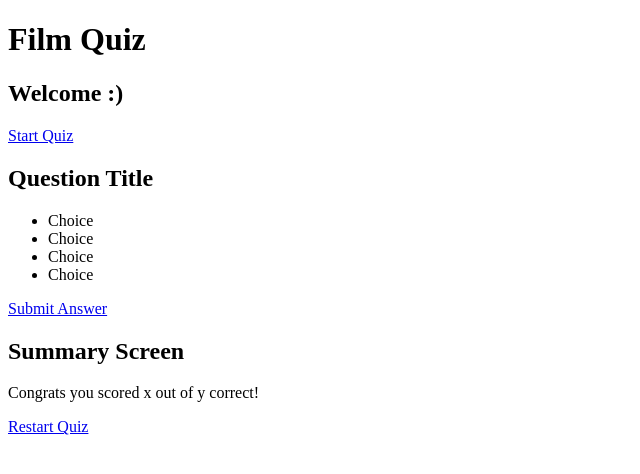
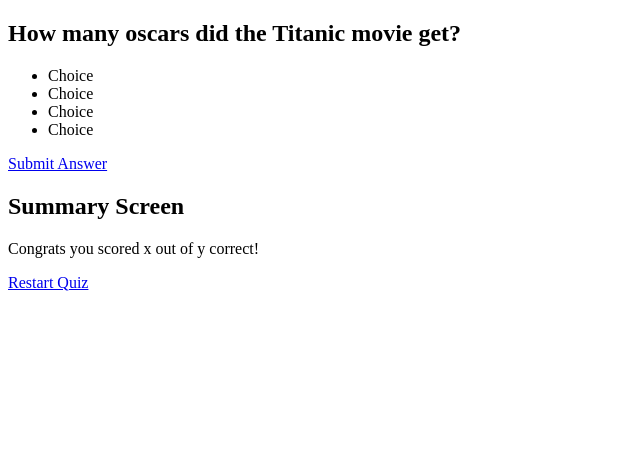
Before and after one commit to wanaas/TriviaQuiz, a plain HTML site: page index.html in a window 1280 px wide. Both pictures are taken after a click on the link "Start Quiz". Shown: the whole page, without its empty margins (0-640 px from the left). Drawn offline with nearby package versions, Linux system fonts and the light colour scheme.

Commit message:
moved js link into body, started showQuestion function

```diff
--- a/assets/javascript/quiz.js
+++ b/assets/javascript/quiz.js
@@ -1,6 +1,6 @@
-let score = 0;
-let currentQuestion = 0;
-let questions = [{
+var score = 0;
+var currentQuestion = 0;
+var questions = [{
         title: "How many oscars did the Titanic movie get?",
         answers: ["Eleven", "Twelve", "Nine", "Ten"],
         correct: 0
@@ -40,4 +40,40 @@
         answers: ["Batman Begins", "The Dark Knight", "The Dark Knight Rises", "American Psycho"],
         correct: 1
     },
-]
+];
+
+
+
+$(document).ready(function() {
+
+    $('.start a').click(function(e) {
+        e.preventDefault();
+        $('.start').hide();
+        $('.quiz').show();
+        showQuestion();
+    });
+
+
+
+});
+
+
+
+function showQuestion() {
+    let question = questions[currentQuestion];
+    $('.quiz h2').text(question.title);
+
+
+};
+
+function checkAnswer() {
+
+
+
+};
+
+function showSummary() {
+
+
+
+};
--- a/index.html
+++ b/index.html
@@ -5,7 +5,8 @@
     <meta charset="UTF-8">
     <meta charset="viewport" content="width=device-width">
     <title>Trivia Quiz</title>
-    <script src="./assets/javascript/quiz.js" type="text/javascript"></script>
+    <script src="https://cdnjs.cloudflare.com/ajax/libs/jquery/3.2.1/jquery.min.js"></script>
+
 </head>
 
 <body>
@@ -33,7 +34,7 @@
         <a href="#">Restart Quiz</a>
     </div>
 
-
+    <script src="./assets/javascript/quiz.js" type="text/javascript"></script>
 </body>
 
 </html>
```
